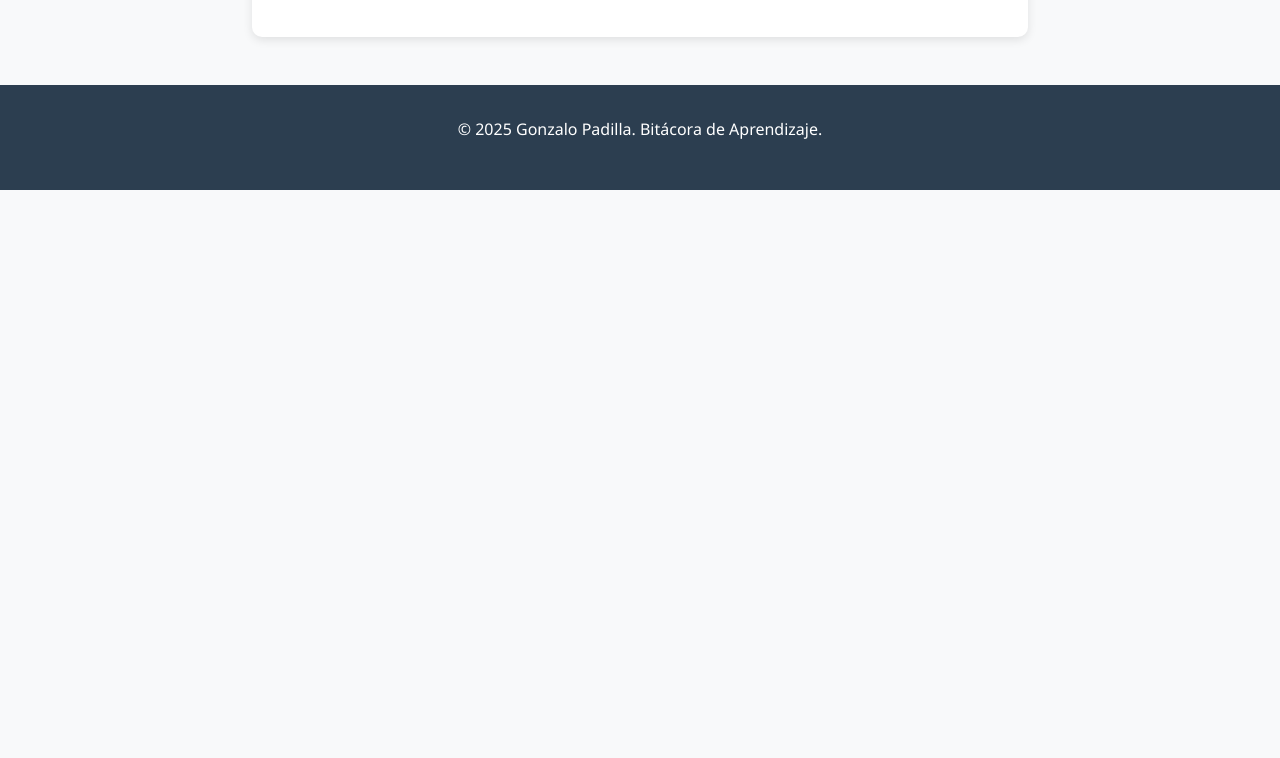
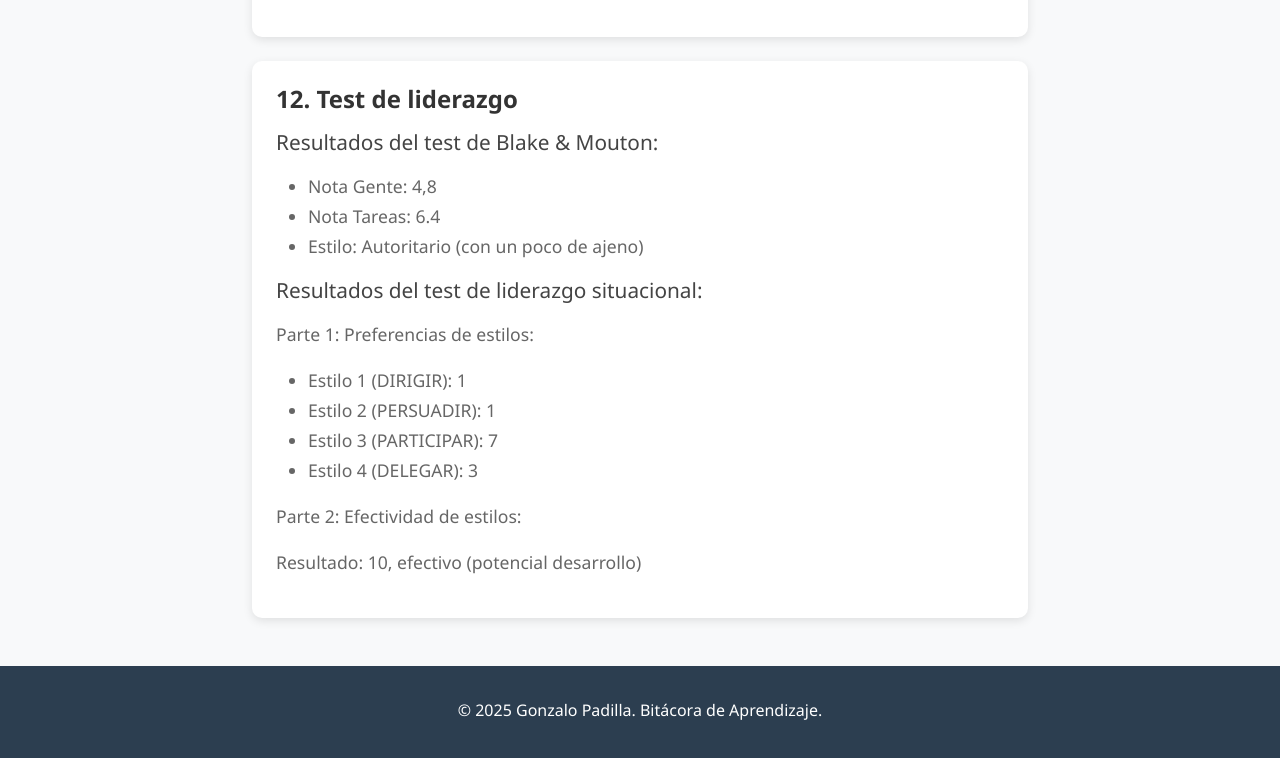
Before and after one commit to gonza2323/bitacora-de-aprendizaje, a plain HTML site: page index.html in a window 1280 px wide. Shown: the part 8987-9745 px from the top of the page. Before the commit the page ends 9177 px from the top, so only its background shows below. Drawn offline with nearby package versions, Linux system fonts and the light colour scheme.

Commit message:
Entrega 12

```diff
--- a/index.html
+++ b/index.html
@@ -318,7 +318,7 @@
                         <li>Respuesta 2 (poco): 5</li>
                         <li>Respuesta 3 (mucho): 9</li>
                         <li>Respuesta 4 (siempre): 1</li>
-                        <li><strong>Promedio:</strong> 2,625</li>
+                        <li><strong>Promedio: 2,625</strong></li>
                     </ul>
                     <p>
                         Según los resultados, podría decirse que tengo una actitud relativamente abierta al cambio,
@@ -343,7 +343,39 @@
                     </p>
 
                     <img src="./img/entrega11.png" alt="" srcset="">
+                </div>
+            </article>
 
+            <article class="blog-entry">
+                <h2 class="entry-title">12. Test de liderazgo</h2>
+                <div class="entry-body">
+                    <h3>
+                        Resultados del test de Blake & Mouton:
+                    </h3>
+                    <ul>
+                        <li>Nota Gente: 4,8</li>
+                        <li>Nota Tareas: 6.4</li>
+                        <li>Estilo: Autoritario (con un poco de ajeno)</li>
+                    </ul>
+
+                    <h3>
+                        Resultados del test de liderazgo situacional:
+                    </h3>
+                    <p>
+                        Parte 1: Preferencias de estilos:
+                    </p>
+                    <ul>
+                        <li>Estilo 1 (DIRIGIR): 1</li>
+                        <li>Estilo 2 (PERSUADIR): 1</li>
+                        <li>Estilo 3 (PARTICIPAR): 7</li>
+                        <li>Estilo 4 (DELEGAR): 3</li>
+                    </ul>
+                    </p>
+                        Parte 2: Efectividad de estilos:
+                    </p>
+                    </p>
+                        Resultado: 10, efectivo (potencial desarrollo)
+                    </p>
                 </div>
             </article>
 
```
